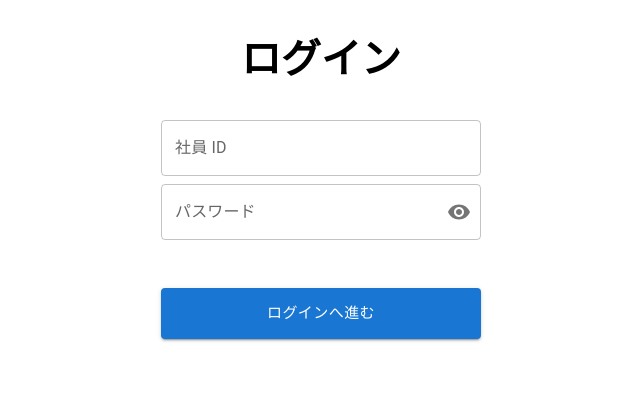
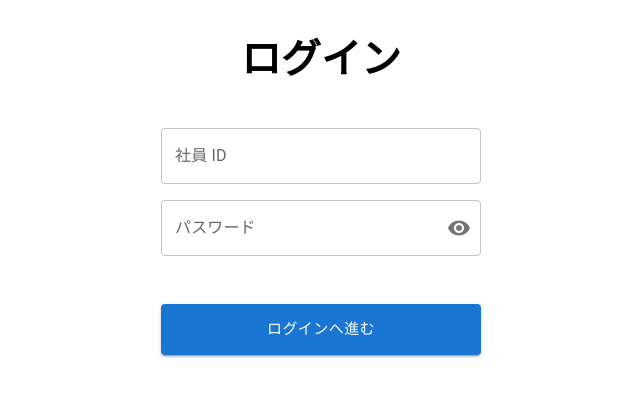
Before and after one commit to ChoMihyang/attendance-keeper, a React (Create React App) app in the folder front/: page /login in a window 1280 px wide. Shown: the top 396 px of the page, without its empty margins (319-959 px from the left). Built offline with nearby package versions, Linux system fonts and the light colour scheme.

Commit message:
chore login style

```diff
--- a/front/public/index.html
+++ b/front/public/index.html
@@ -24,7 +24,7 @@
       work correctly both with client-side routing and a non-root public URL.
       Learn how to configure a non-root public URL by running `npm run build`.
     -->
-    <title>React App</title>
+    <title>Attendance-Keeper</title>
   </head>
   <body>
     <noscript>You need to enable JavaScript to run this app.</noscript>
--- a/front/src/components/Login.js
+++ b/front/src/components/Login.js
@@ -68,7 +68,7 @@ function Login() {
             id="outlined-basic"
             label="社員 ID"
             variant="outlined"
-            sx={{ width: "20rem", my: "0.5rem" }}
+            sx={{ width: "20rem", my: "1rem" }}
           />
           <br />
           <FormControl sx={{ width: "20rem" }} variant="outlined">
```
